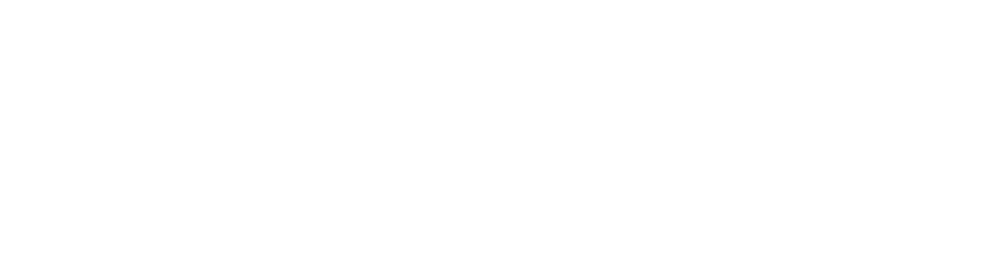
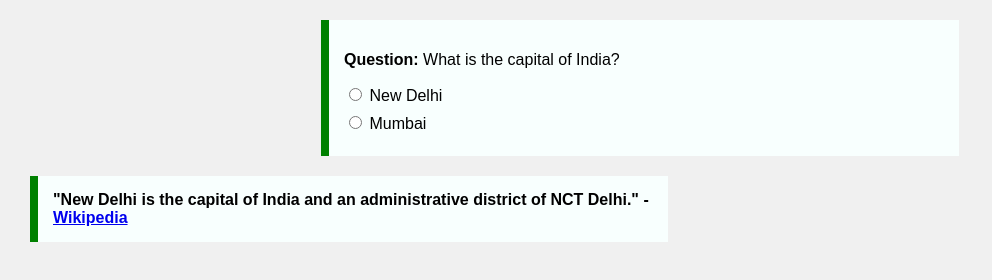
Before and after one commit to acciojob/trivia-mahesh1111111, a website: page main.html in a window 1280 px wide. Shown: the whole page, without its empty margins (0-992 px from the left). Drawn offline with Linux system fonts and the light colour scheme.

Commit message:
created a submission

```diff
--- a/main.html
+++ b/main.html
@@ -1,16 +1,49 @@
 <!DOCTYPE html>
+<html lang="en">
+<head>
+    <meta charset="UTF-8">
+    <meta name="viewport" content="width=device-width, initial-scale=1.0">
+    <title>Quiz Question</title>
+    <style>
+        body {
+            font-family: Arial, sans-serif;
+            background-color: #f0f0f0;
+            margin: 20px;
+        }
 
-<html>
+        .question-container {
+            max-width: 600px;
+            margin: 20px auto;
+            padding: 15px;
+            background-color: #f8fffe;
+            border-left: 8px solid green;
+        }
 
-<head>
-	<link rel="stylesheet" href="styles.css">
+        .options-container {
+            margin-top: 10px;
+        }
+
+        label {
+            display: block;
+            margin-bottom: 8px;
+        }
+    </style>
 </head>
+<body>
+    <div class="question-container">
+        <p><strong>Question:</strong> What is the capital of India?</p>
+        <div class="options-container">
+            <label>
+                <input type="radio" name="capital" value="new-delhi"> New Delhi
+            </label>
+            <label>
+                <input type="radio" name="capital" value="mumbai"> Mumbai
+            </label>
+        </div>
+    </div>
 
-<body>
-	<!-- the entire body must be written by student -->
-    <script type="text/javascript" src="./script.js">
-</script>
-
+    <blockquote style="max-width: 600px; margin: 10px; padding: 15px; border-left: 8px solid green; background-color: #f8fffe; font-weight: bold;">
+        "New Delhi is the capital of India and an administrative district of NCT Delhi." - <a href="https://en.wikipedia.org/wiki/New_Delhi" target="_blank">Wikipedia</a>
+    </blockquote>
 </body>
-
 </html>
```
